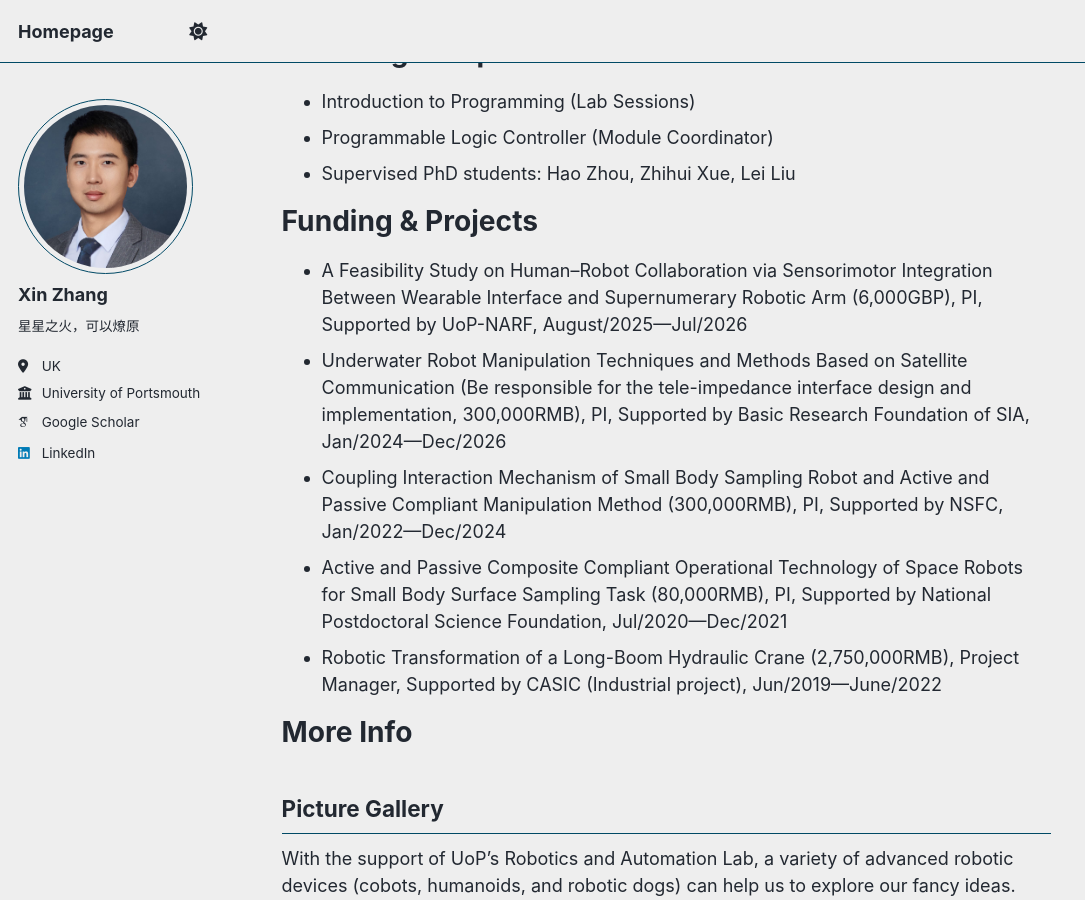
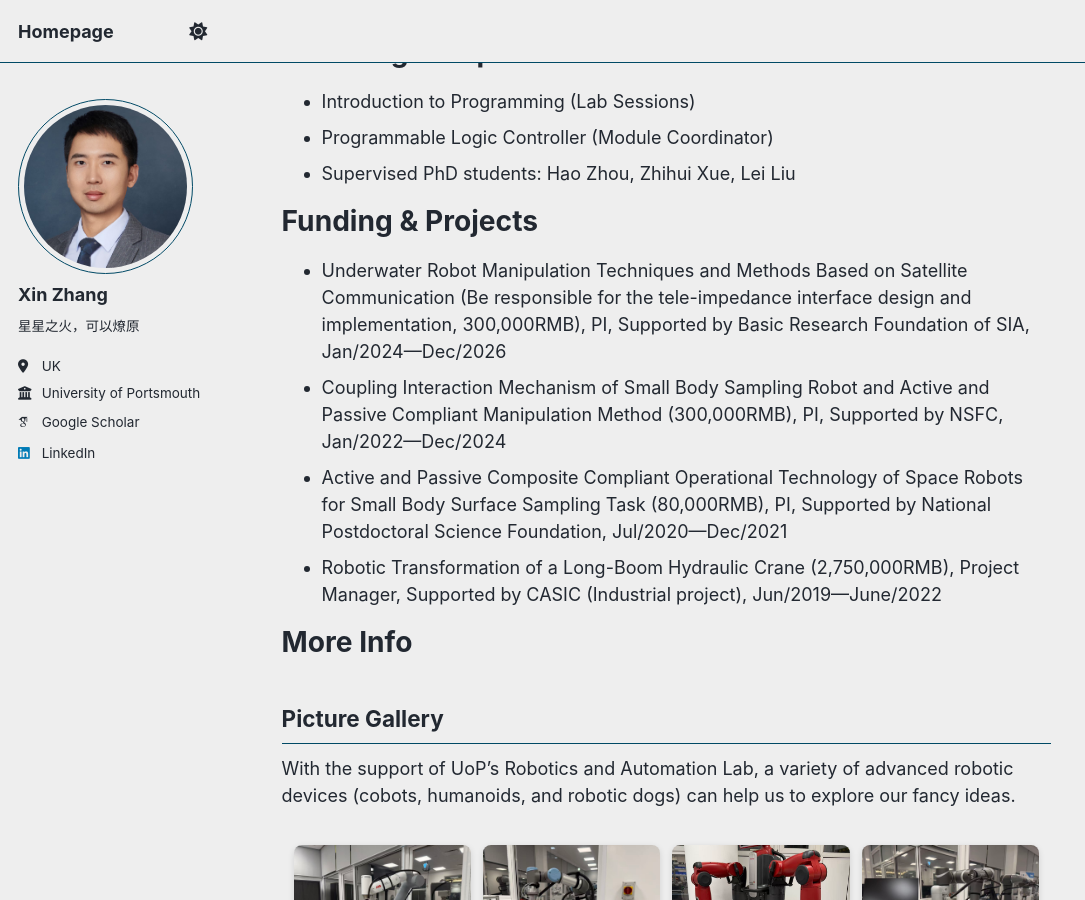
Before and after one commit to Mansion-ZX/Mansion-ZX.github.io, a Jekyll site: the page built from _pages/about.md, in a window 1280 px wide and 900 px high, scrolled down 4928 px. Shown: the whole window, without its empty margins (0-1085 px from the left). Built offline with Jekyll 4.4.1, drawn with Linux system fonts in a browser that asks for light colours; some web fonts are replaced; a script that is not in the unit is left out.

Commit message:
Update about.md

```diff
--- a/_pages/about.md
+++ b/_pages/about.md
@@ -154,7 +154,7 @@
 
 Funding & Projects
 ======
-- A Feasibility Study on Human–Robot Collaboration via Sensorimotor Integration Between Wearable Interface and Supernumerary Robotic Arm (6,000GBP), PI, Supported by UoP-NARF, August/2025---Jul/2026
+[//]: # - A Feasibility Study on Human–Robot Collaboration via Sensorimotor Integration Between Wearable Interface and Supernumerary Robotic Arm (6,000GBP), PI, Supported by UoP-NARF, August/2025---Jul/2026
 - Underwater Robot Manipulation Techniques and Methods Based on Satellite Communication (Be responsible for the tele-impedance interface design and implementation, 300,000RMB), PI, Supported by Basic Research Foundation of SIA, Jan/2024---Dec/2026
 - Coupling Interaction Mechanism of Small Body Sampling Robot and Active and Passive Compliant Manipulation Method (300,000RMB), PI, Supported by NSFC, Jan/2022---Dec/2024
 - Active and Passive Composite Compliant Operational Technology of Space Robots for Small Body Surface Sampling Task (80,000RMB), PI, Supported by National Postdoctoral Science Foundation, Jul/2020---Dec/2021
```
